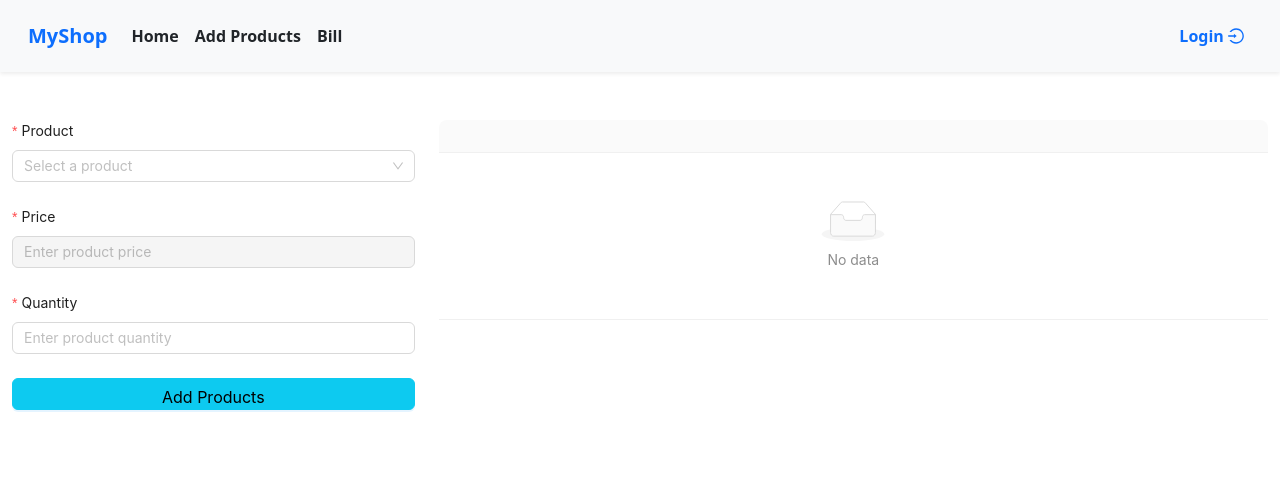
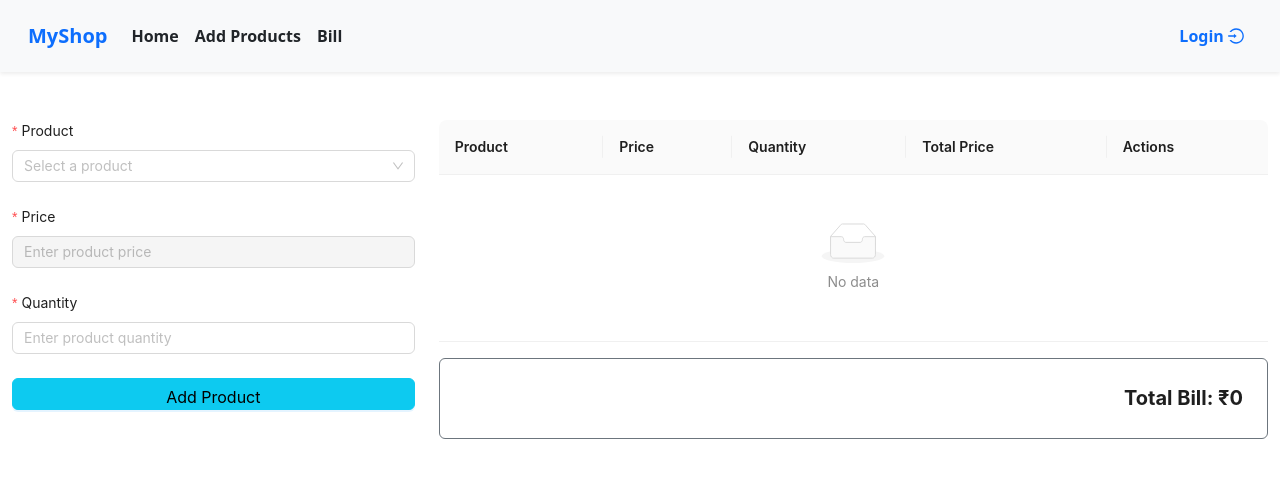
Before and after one commit to sachindangi942/E-com-web-admin, a React (Create React App) app in the folder Frentend/: page /billing in a window 1280 px wide. Shown: the top 478 px of the page. Built offline with nearby package versions, Linux system fonts and the light colour scheme.

Commit message:
working on Billing componetnt

```diff
--- a/Frentend/src/Redux/Fetures/ProductsSlice.js
+++ b/Frentend/src/Redux/Fetures/ProductsSlice.js
@@ -4,13 +4,27 @@ const productsSlice = createSlice({
     name: "product",
     initialState: {
         products: [],
+        Bill: [],
     },
     reducers: {
         product_Data: ((state, action) => {
             state.products = action.payload
         }),
+        BillData: (state, action) => {
+            const existingIndex = state.Bill.findIndex(item => item.key === action.payload.key);
+            if (existingIndex >= 0) {
+
+                state.Bill[existingIndex] = action.payload;
+            } else {
+
+                state.Bill.push(action.payload);
+            }
+        },
+        DeleteBill: (state, action) => {
+            state.Bill = state.Bill.filter(item => item.key !== action.payload);
+        },
     }
 })
 
-export const { product_Data } = productsSlice.actions;
+export const { product_Data, BillData,DeleteBill } = productsSlice.actions;
 export default productsSlice.reducer;
--- a/Frentend/src/components/MyTables/MyTables.js
+++ b/Frentend/src/components/MyTables/MyTables.js
@@ -1,5 +1,9 @@
 import { Table } from "antd"
 
 export const MyTables =({columns,data})=>{
-    return <Table columns={columns} dataSource={data} />
+    return <Table
+     columns={columns}
+     dataSource={data}
+     pagination = {false}
+     />
 }
--- a/Frentend/src/pages/Billing.js
+++ b/Frentend/src/pages/Billing.js
@@ -1,16 +1,145 @@
-import { Button, Form,} from "antd";
+// import { Button, Card, Form, } from "antd";
+// import { Col, Container, Row } from "react-bootstrap";
+// import { MyForms } from "../components/MyForms/MyForms";
+// import { useSelector } from "react-redux";
+// import { MyTables } from "../components/MyTables/MyTables";
+// import { useState } from "react";
+
+// export const Billing = () => {
+
+//     const { products } = useSelector(state => state.product);
+//     const [form] = Form.useForm();
+//     const [billData, setBillData] = useState([]);
+
+//     const productOptions = Array.isArray(products)
+//         ? products.map((product, index) => ({
+//             value: product.name || index,
+//             label: product.name || "Unknown",
+//             price: product.price || "0"
+//         }))
+//         : [];
+
+//     const handleProductChange = (Values) => {
+//         const selectedProduct = productOptions.find(product => product.value === Values);
+//         if (selectedProduct) form.setFieldsValue({ price: selectedProduct.price })
+//     }
+
+//     const handleForm = (values) => {
+//         console.log("Form Values:", values);
+//         const totalPrice = values.price * values.quantity;
+//         setBillData((prevData) => [
+//             ...prevData,
+//             {
+//                 key: prevData.length + 1,
+//                 product: values.Product,
+//                 price: values.price,
+//                 quantity: values.quantity,
+//                 Totaleprice: totalPrice
+//             }
+//         ]);
+
+//         form.resetFields();
+//     };
+//     const totalBill = billData.reduce((acc, item) => acc + item.Totaleprice, 0);
+
+
+//     return (
+//         <Container fluid className="py-4">
+//             <Row>
+//                 <Col xs={12} md={5} lg={4} className="mb-4">
+//                     <MyForms
+//                         form={form}
+//                         onFinish={handleForm}
+//                         fields={[
+//                             {
+//                                 name: "Product",
+//                                 label: "Product",
+//                                 type: "select",
+//                                 options: productOptions,
+//                                 showSearch: true,
+//                                 placeholder: "Select a product",
+//                                 filterOption: (input, option) =>
+//                                     option && option.children
+//                                         ? option.children.toLowerCase().includes(input.toLowerCase())
+//                                         : false,
+//                                 onChange: handleProductChange,
+//                                 rules: [{ required: true, message: "Please select the product!" }],
+//                             },
+//                             {
+//                                 name: "price",
+//                                 label: "Price",
+//                                 placeholder: "Enter product price",
+//                                 disabled: true,
+//                                 rules: [{ required: true, message: "Please enter the price!" }],
+//                             },
+//                             {
+//                                 name: "quantity",
+//                                 label: "Quantity",
+//                                 placeholder: "Enter product quantity",
+//                                 rules: [{ required: true, message: "Please enter the quantity!" }],
+//                             },
+//                         ]}
+//                     >
+//                         <Button type="primary" htmlType="submit" className="w-100 btn btn-info">
+//                             Bill
+//                         </Button>
+//                     </MyForms>
+//                 </Col>
+//                 <Col xs={12} md={7} lg={8}>
+//                     <MyTables
+//                         columns={[
+//                             { title: "Product", dataIndex: "product", key: "product" },
+//                             { title: "Price", dataIndex: "price", key: "price" },
+//                             { title: "Quantity", dataIndex: "quantity", key: "quantity" },
+//                             { title: "Total Price", dataIndex: "Totaleprice", key: "Totaleprice" },
+//                         ]}
+//                         data={billData}
+//                     />
+
+//                     <Card
+//                         className="mt-3 text-end fw-bold fs-5 border border-secondary rounded"
+//                         bodyStyle={{ backgroundColor: "#f8f9fa", padding: "15px" }}
+//                     >
+//                         Total Bill: ₹{totalBill}
+//                     </Card>
+
+//                 </Col>
+//             </Row>
+//         </Container>
+//     );
+// };
+
+
+
+
+// updated code with action in table
+
+
+
+
+
+
+
+
+import { Button, Card, Form, Popconfirm, Space } from "antd";
 import { Col, Container, Row } from "react-bootstrap";
 import { MyForms } from "../components/MyForms/MyForms";
-import { useSelector } from "react-redux";
+import { useDispatch, useSelector } from "react-redux";
 import { MyTables } from "../components/MyTables/MyTables";
+import { useState } from "react";
+import { DeleteOutlined, EditOutlined } from "@ant-design/icons";
+import { BillData } from "../Redux/Fetures/ProductsSlice";
 
 export const Billing = () => {
+    const dispatch = useDispatch();
     const { products } = useSelector(state => state.product);
     const [form] = Form.useForm();
+    const [billData, setBillData] = useState([]);
+    const [editingKey, setEditingKey] = useState(null);
 
     const productOptions = Array.isArray(products)
         ? products.map((product, index) => ({
-            value: product._id || index,
+            value: product.name || index,
             label: product.name || "Unknown",
             price: product.price || "0"
         }))
@@ -18,13 +147,60 @@ export const Billing = () => {
 
     const handleProductChange = (Values) => {
         const selectedProduct = productOptions.find(product => product.value === Values);
-        if (selectedProduct) form.setFieldsValue({ price: selectedProduct.price })
-    }
+        if (selectedProduct) form.setFieldsValue({ price: selectedProduct.price });
+    };
 
     const handleForm = (values) => {
-        console.log("Form Values:", values);
+        const totalPrice = values.price * values.quantity;
+
+        if (editingKey !== null) {
+            setBillData((prevData) =>
+                prevData.map((item) =>
+                    item.key === editingKey
+                        ? { ...item, ...values, Totaleprice: totalPrice }
+                        : item
+                )
+            );
+            setEditingKey(null);
+        } else {
+            dispatch(BillData(
+                {
+
+                    product: values.Product,
+                    price: values.price,
+                    quantity: values.quantity,
+                    Totaleprice: totalPrice,
+                }
+            ))
+            setBillData((prevData) => [
+                ...prevData,
+                {
+                    key: prevData.length + 1,
+                    product: values.Product,
+                    price: values.price,
+                    quantity: values.quantity,
+                    Totaleprice: totalPrice,
+                },
+            ]);
+        }
+
         form.resetFields();
     };
+
+    const handleDelete = (key) => {
+        setBillData((prevData) => prevData.filter((item) => item.key !== key));
+    };
+
+    const handleEdit = (record) => {
+        form.setFieldsValue({
+            Product: record.product,
+            price: record.price,
+            quantity: record.quantity,
+        });
+        setEditingKey(record.key);
+    };
+
+    const totalBill = billData.reduce((acc, item) => acc + item.Totaleprice, 0);
 
     return (
         <Container fluid className="py-4">
@@ -64,14 +240,48 @@ export const Billing = () => {
                         ]}
                     >
                         <Button type="primary" htmlType="submit" className="w-100 btn btn-info">
-                            Add Products
+                            {editingKey !== null ? "Update Product" : "Add Product"}
                         </Button>
                     </MyForms>
                 </Col>
+
                 <Col xs={12} md={7} lg={8}>
-                   <MyTables
+                    <MyTables
+                        columns={[
+                            { title: "Product", dataIndex: "product", key: "product" },
+                            { title: "Price", dataIndex: "price", key: "price" },
+                            { title: "Quantity", dataIndex: "quantity", key: "quantity" },
+                            { title: "Total Price", dataIndex: "Totaleprice", key: "Totaleprice" },
+                            {
+                                title: "Actions",
+                                key: "actions",
+                                render: (text, record) => (
+                                    <Space size="middle">
+                                        {/* <Button type="link" onClick={() => handleEdit(record)}>
+                                            <EditOutlined/>
+                                        </Button> */}
+                                        <EditOutlined type="link" onClick={() => handleEdit(record)} />
+                                        <Popconfirm
+                                            title="Are you sure to delete this product?"
+                                            onConfirm={() => handleDelete(record.key)}
+                                            okText="Yes"
+                                            cancelText="No"
+                                        >
+                                            <DeleteOutlined />
+                                        </Popconfirm>
+                                    </Space>
+                                ),
+                            },
+                        ]}
+                        data={billData}
+                    />
 
-                   />
+                    <Card
+                        className="mt-3 text-end fw-bold fs-5 border border-secondary rounded"
+                        styles={{ backgroundColor: "#f8f9fa", padding: "15px" }}
+                    >
+                        Total Bill: ₹{totalBill}
+                    </Card>
                 </Col>
             </Row>
         </Container>
```
